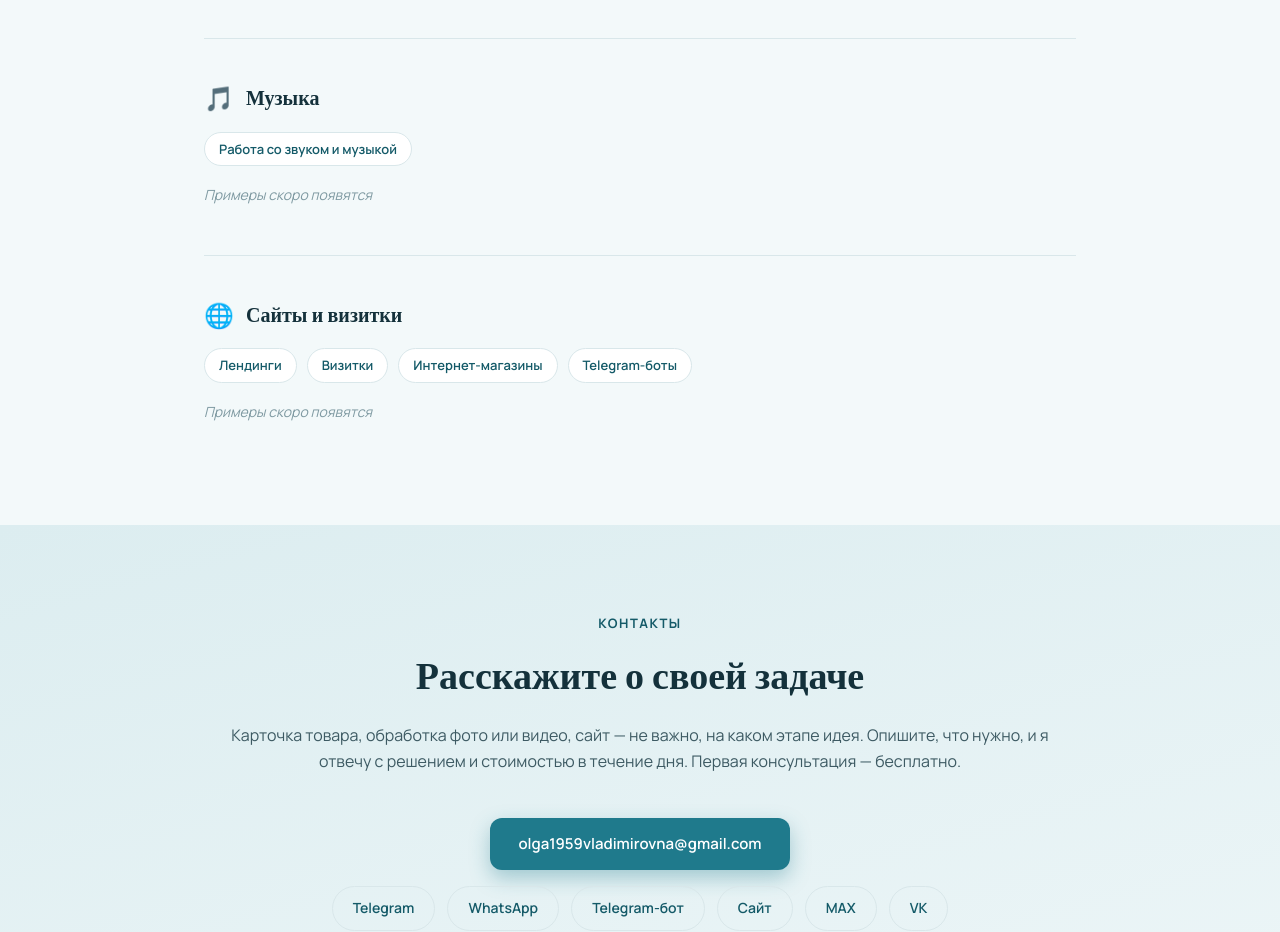
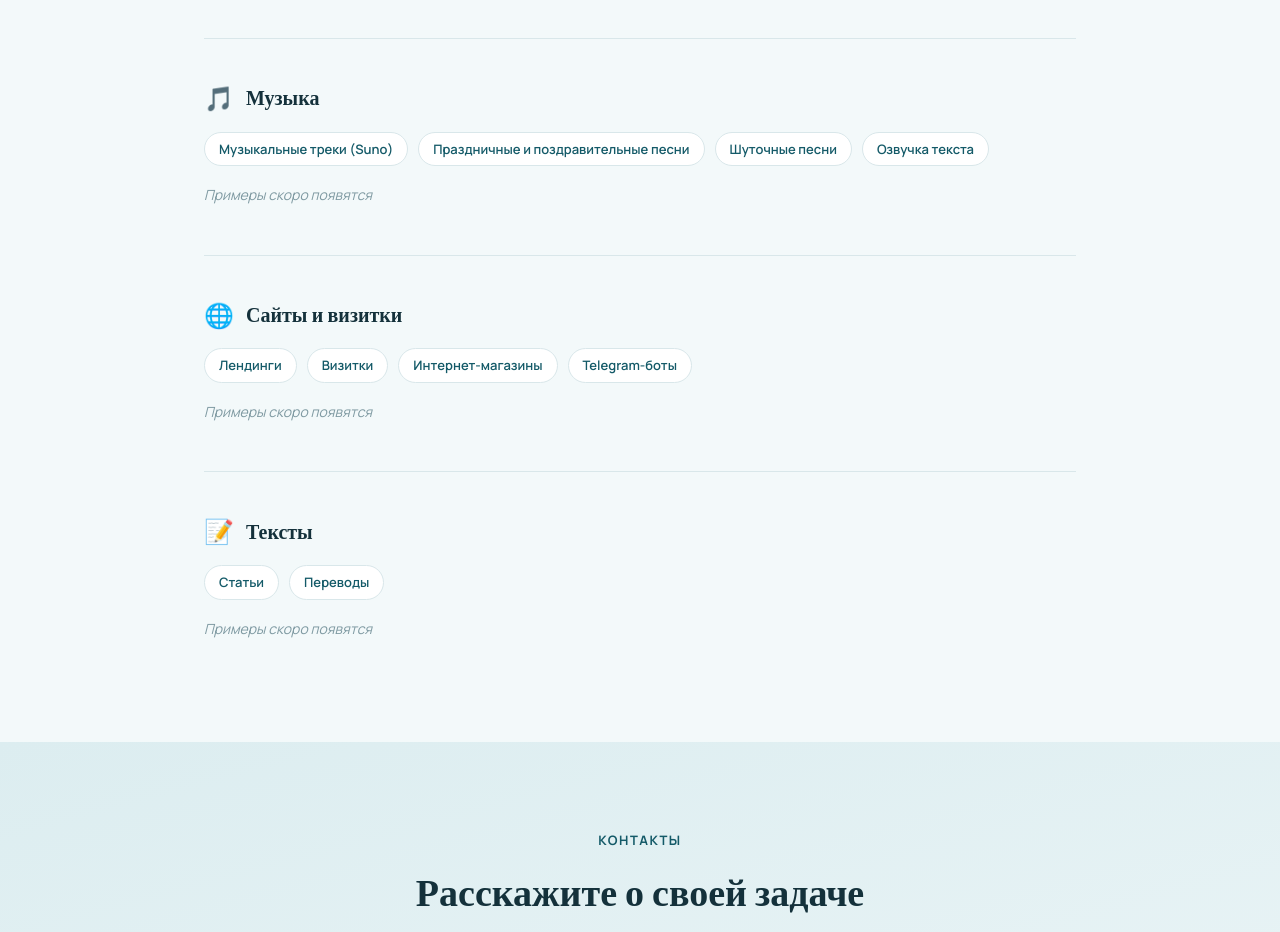
Before and after one commit to olga1959vladimirovna-gif/olga-portfolio, a website: page index.html in a window 1280 px wide. Shown: the part 2760-3692 px from the top of the page. Drawn offline with Linux system fonts and the light colour scheme; no server answers.

Commit message:
Обновить категорию "Музыка" и добавить категорию "Тексты"
Музыка: конкретные подкатегории (треки в Suno, поздравительные/
праздничные песни, шуточные песни, озвучка текста) вместо общей фразы.
Новая категория "Тексты": статьи, переводы.

```diff
--- a/index.html
+++ b/index.html
@@ -110,7 +110,10 @@
           <h3>Музыка</h3>
         </div>
         <div class="category-tags">
-          <span class="tag">Работа со&nbsp;звуком и&nbsp;музыкой</span>
+          <span class="tag">Музыкальные треки (Suno)</span>
+          <span class="tag">Праздничные и&nbsp;поздравительные песни</span>
+          <span class="tag">Шуточные песни</span>
+          <span class="tag">Озвучка текста</span>
         </div>
         <p class="category-soon">Примеры скоро появятся</p>
       </div>
@@ -125,6 +128,18 @@
           <span class="tag">Визитки</span>
           <span class="tag">Интернет-магазины</span>
           <span class="tag">Telegram-боты</span>
+        </div>
+        <p class="category-soon">Примеры скоро появятся</p>
+      </div>
+
+      <div class="work-category">
+        <div class="category-head">
+          <span class="category-icon">📝</span>
+          <h3>Тексты</h3>
+        </div>
+        <div class="category-tags">
+          <span class="tag">Статьи</span>
+          <span class="tag">Переводы</span>
         </div>
         <p class="category-soon">Примеры скоро появятся</p>
       </div>
```
